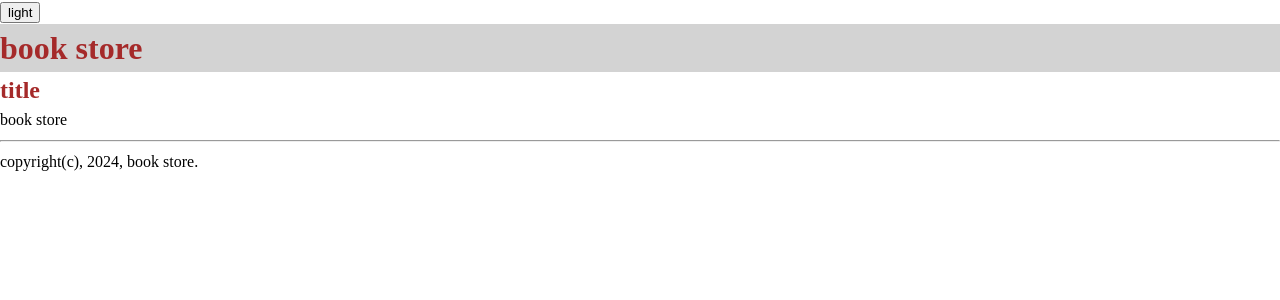
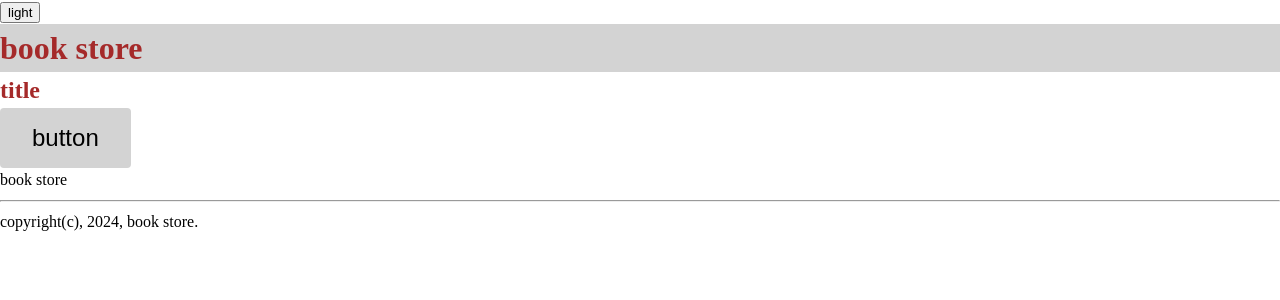
Before and after one commit to hajin0324/bookstore, a React (Create React App) app: page / in a window 1280 px wide. Shown: the top 300 px of the page. Built offline with nearby package versions, Linux system fonts and the light colour scheme.

Commit message:
feat: Button 컴포넌트 구현

```diff
--- /dev/null
+++ b/src/components/common/Button.tsx
@@ -0,0 +1,32 @@
+import { styled } from "styled-components";
+import { ButtonScheme, ButtonSize } from "../../style/theme";
+
+interface Props {
+  children: React.ReactNode;
+  size: ButtonSize;
+  scheme: ButtonScheme;
+  disabled?: boolean;
+  isLoading?: boolean;
+};
+
+function Button({ children, size, scheme, disabled, isLoading }: Props) {
+  return (
+    <ButtonStyle size={size} scheme={scheme} disabled={disabled} isLoading={isLoading}>
+      {children}
+    </ButtonStyle>
+  );
+};
+
+const ButtonStyle = styled.button<Omit<Props, "children">>`
+  font-size: ${({ theme, size }) => theme.button[size].fontSize};
+  padding: ${({ theme, size }) => theme.button[size].padding};
+  color: ${({ theme, scheme }) => theme.buttonScheme[scheme].color};
+  background-color: ${({ theme, scheme}) => theme.buttonScheme[scheme].backgroundColor};
+  border: 0;
+  border-radius: ${({ theme }) => theme.borderRadius.default};
+  opacity: ${({ disabled }) => (disabled ? 0.5 : 1)};
+  pointer-events: ${({ disabled }) => (disabled ? "none" : "auto")};
+  cursor: ${({ disabled }) => (disabled ? "none" : "pointer")};
+`;
+
+export default Button;
--- a/src/pages/Home.tsx
+++ b/src/pages/Home.tsx
@@ -1,9 +1,11 @@
+import Button from "../components/common/Button";
 import Title from "../components/common/Title";
 
 function Home() {
   return (
     <>
       <Title size="medium">title</Title>
+      <Button size="large" scheme="normal">button</Button>
       <div>book store</div>
     </>
   );
--- a/src/style/theme.ts
+++ b/src/style/theme.ts
@@ -1,6 +1,8 @@
 export type ThemeName = "light" | "dark";
 export type ColorKey = "primary" | "background" | "secondary" | "third";
 export type HeadingSize = "large" | "medium" | "small";
+export type ButtonSize = "large" | "medium" | "small";
+export type ButtonScheme = "primary" | "normal";
 
 interface Theme {
   name: string;
@@ -10,6 +12,21 @@
       fontSize: string;
     };
   };
+  button: {
+    [key in ButtonSize]: {
+      fontSize: string;
+      padding: string;
+    };
+  };
+  buttonScheme: {
+    [key in ButtonScheme]: {
+      color: string;
+      backgroundColor: string;
+    };
+  };
+  borderRadius: {
+    default: string
+  }
 };
 
 export const light: Theme = {
@@ -30,6 +47,33 @@
     small: {
       fontSize: "1rem"
     }
+  },
+  button: {
+    large: {
+      fontSize: "1.5rem",
+      padding: "1rem 2rem"
+    },
+    medium: {
+      fontSize: "1rem",
+      padding: "0.5rem 1rem"
+    },
+    small: {
+      fontSize: "0.75rem",
+      padding: "0.25rem 0.5rem"
+    }
+  },
+  buttonScheme: {
+    primary: {
+      color: "white",
+      backgroundColor: "midnightblue"
+    },
+    normal: {
+      color: "black",
+      backgroundColor: "lightgrey"
+    }
+  },
+  borderRadius: {
+    default: "4px"
   }
 };
 
```
Also changed, not shown: 1 other file (tests, documents, lock files or other folders).
